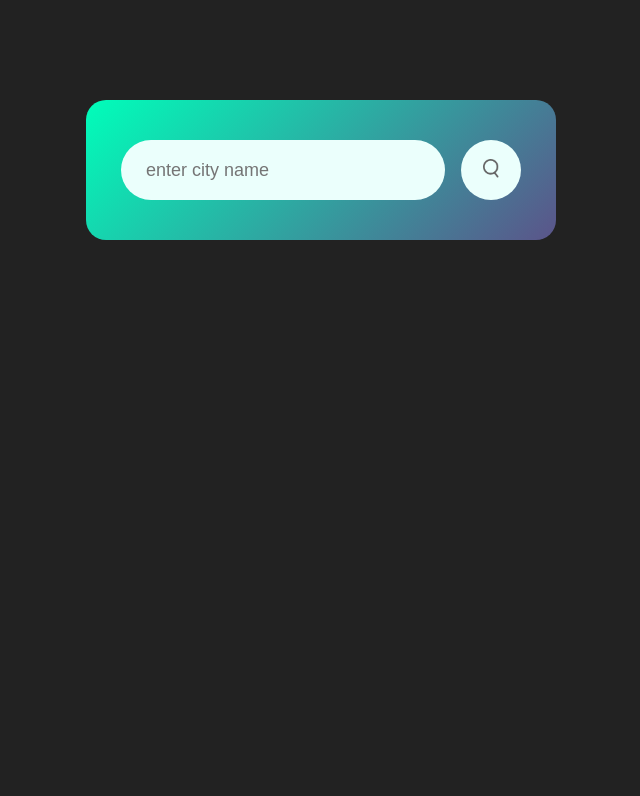
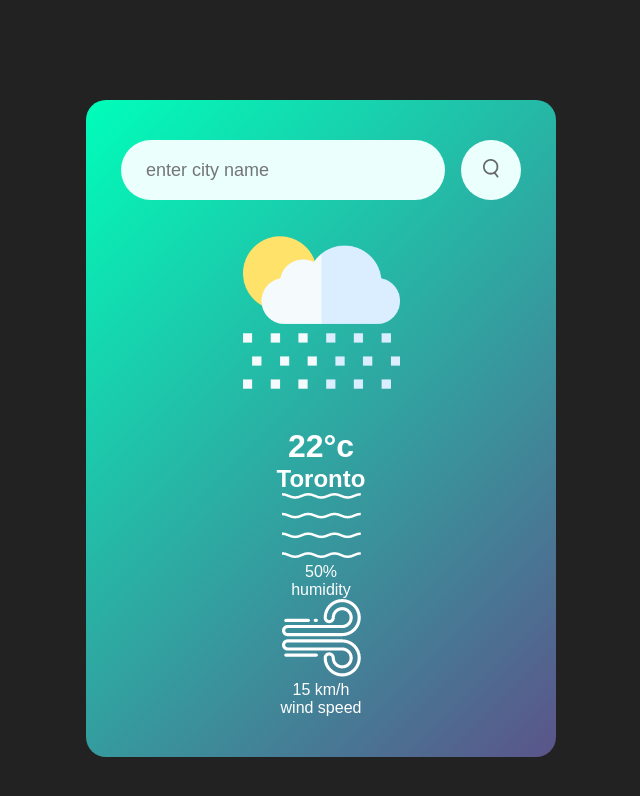
Before and after one commit to faeedis/weather-app, a plain HTML site: page index.html in a window 1280 px wide. Shown: the whole page, without its empty margins (319-959 px from the left). Drawn offline with Linux system fonts and the light colour scheme.

Commit message:
weather icons

```diff
--- a/index.html
+++ b/index.html
@@ -12,8 +12,28 @@
       <input type="text" placeholder="enter city name"
       spellcheck="false">
       <button><img src="images/search.png" alt=""></button>
+    </div>
+      <div class="weather">
+        <img src="images/rain.png" class="weather-icon">
+        <h1 class="temp">22°c</h1>
+        <h2 class="city">Toronto</h2>
+        <div class="details"></div>
+        <div class="col">
+          <img src="images/humidity.png">
+        </div>
+        <p class="humidity">50%</p>
+        <p>humidity</p>
+        <div class="col">
+          <img src="images/wind.png">
+        </div>
+        <p class="wind">15 km/h</p>
+        <p>wind speed</p>
 
-    </div>
+        </div>
+      </div>
+
+        </div>
+      </div>
 
   </div>
 
```
Also changed, not shown: images/wind.png (added).
